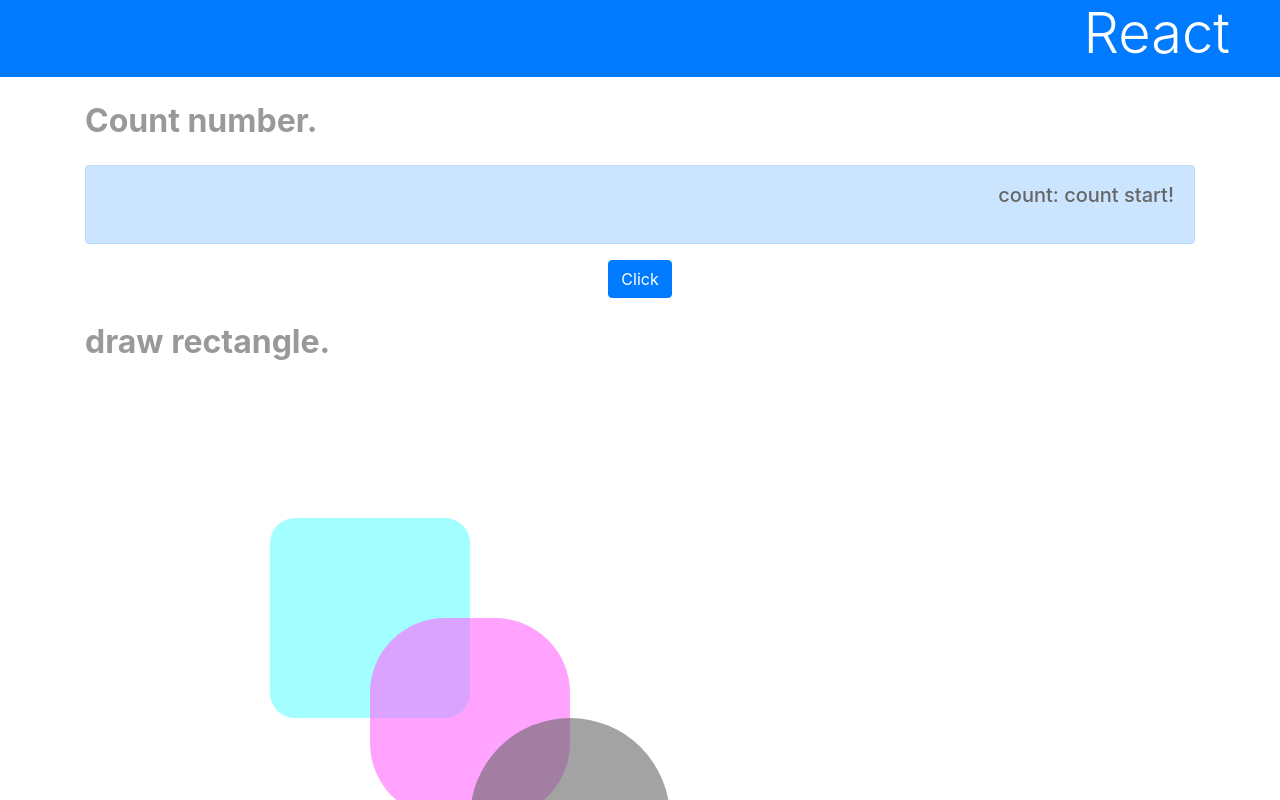
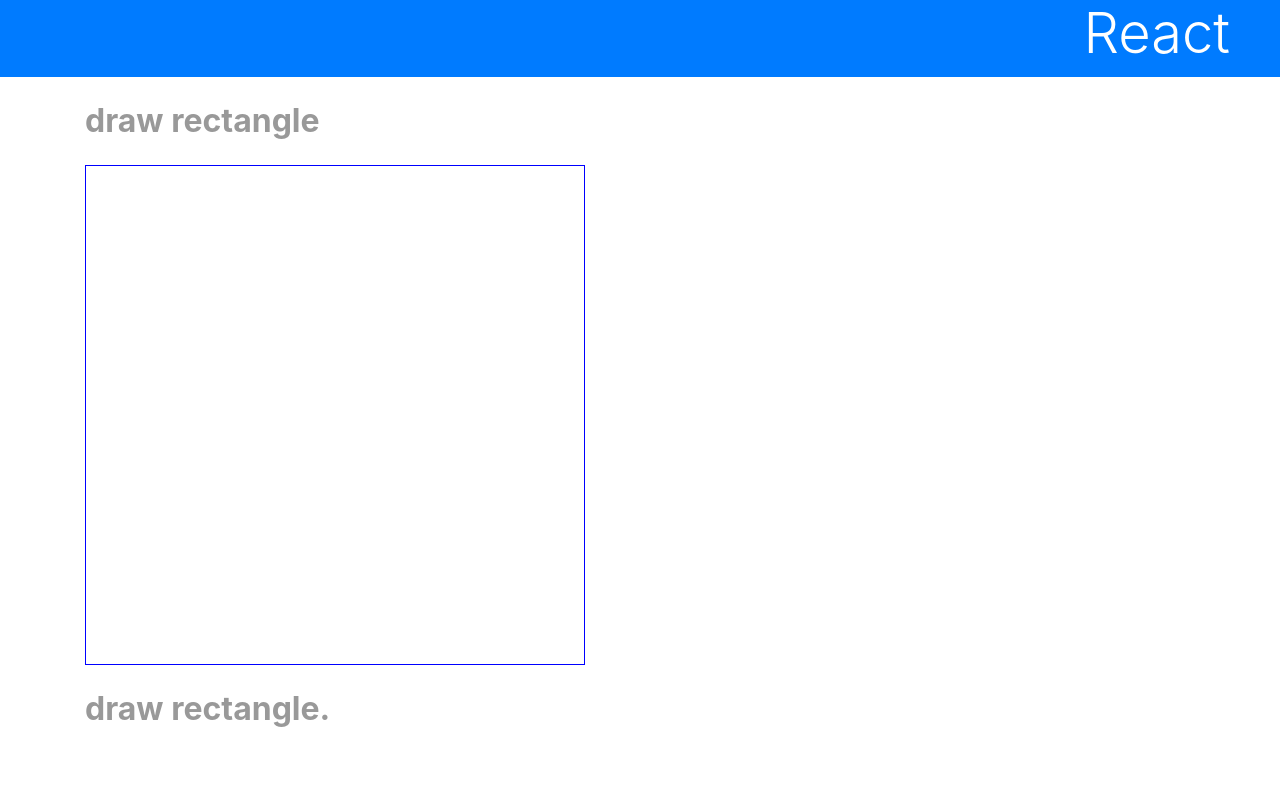
Before and after one commit to Haya372/react-started, a React (Create React App) app: page / in a window 1280 px wide. Shown: the top 800 px of the page. Built offline with nearby package versions, Linux system fonts and the light colour scheme.

Commit message:
プロパティとステートの連携

```diff
--- a/src/App.js
+++ b/src/App.js
@@ -4,22 +4,41 @@
 
 class App extends Component {
 
+  data = [];
+
+  area = {
+    width: "500px",
+    height: "500px",
+    border: "1px solid blue"
+  };
+
   constructor(props){
     super(props);
     this.state = {
-      msg: 'count start!',
-      counter: 0,
-      flag: true
+      list: this.data
     };
     this.doAction = this.doAction.bind(this);
   }
 
-  doAction(event){
+  doAction(e){
+    let x = e.pageX;
+    let y = e.pageY;
+    this.data.push({x: x, y: y});
     this.setState({
-      counter: this.state.counter + 1,
-      msg: this.state.counter,
-      flag: !this.state.flag
-    })
+      list: this.data
+    });
+  }
+
+  draw(d){
+    let s = {
+      position: "absolute",
+      left: (d.x - 25) + "px",
+      top: (d.y - 25) + "px",
+      width: "50px",
+      height: "50px",
+      backgroundColor: "#66f3",
+    }
+    return <div style={s}></div>
   }
 
   render(){
@@ -27,18 +46,9 @@
       <div>
         <h1 className="bg-primary text-white display-4">React</h1>
         <div className="container">
-          <p className="subtitle">Count number.</p>
-          {this.state.flag ?
-            <div className="alert alert-primary text-right">
-              <p className="h5 mb-4">count: {this.state.msg}</p>
-            </div>
-          :
-            <div className="alert alert-primary text-left">
-              <p className="h5 mb-4">{this.state.msg}です。</p>
-            </div>
-          }
-          <div className="text-center">
-            <button className="btn btn-primary" onClick={this.doAction}>Click</button>
+          <p className="subtitle">draw rectangle</p>
+          <div style={this.area} onClick={this.doAction}>
+            {this.data.map((value)=>this.draw(value))}
           </div>
         </div>
         <div className="container p-relative">
```
